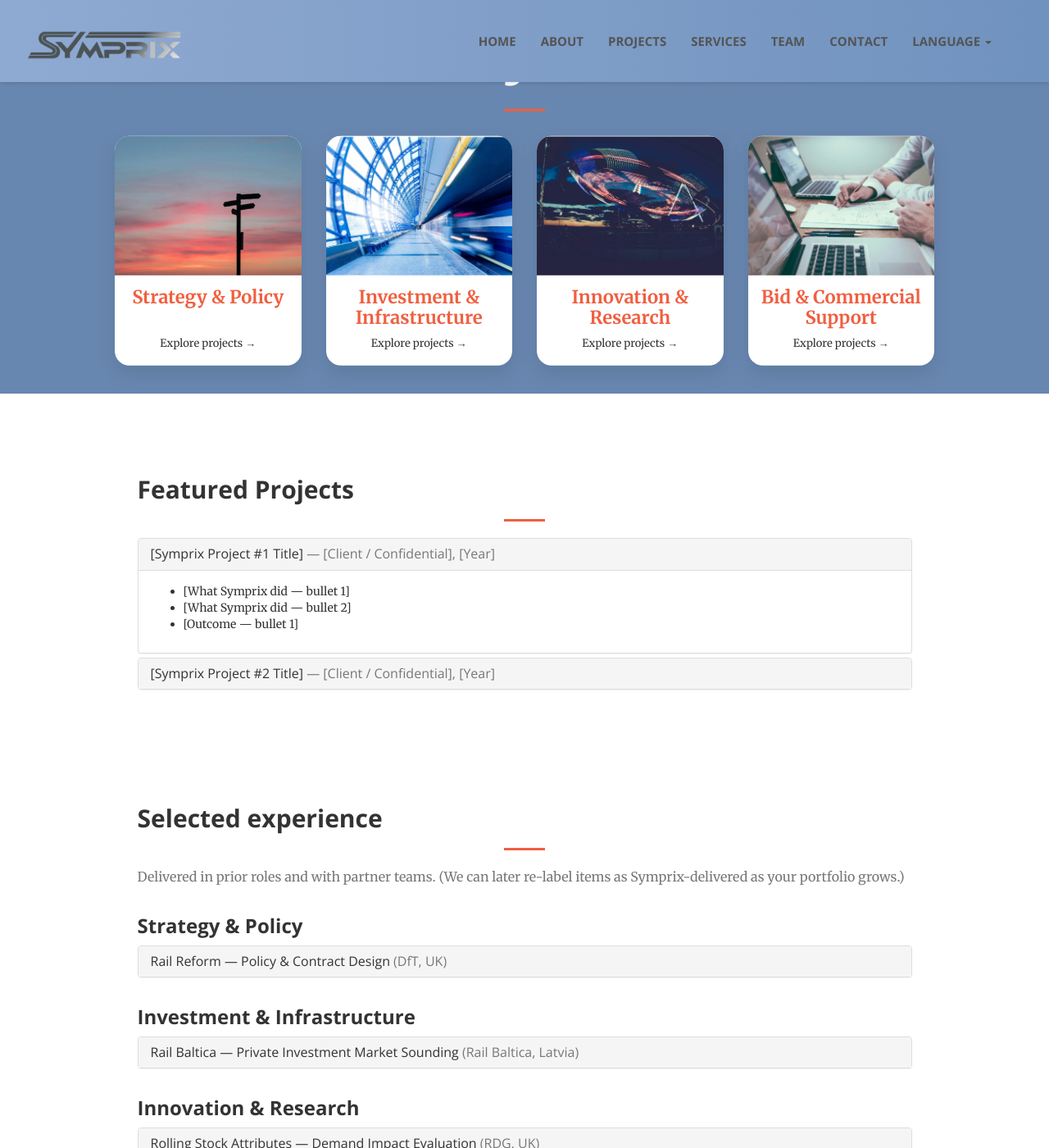
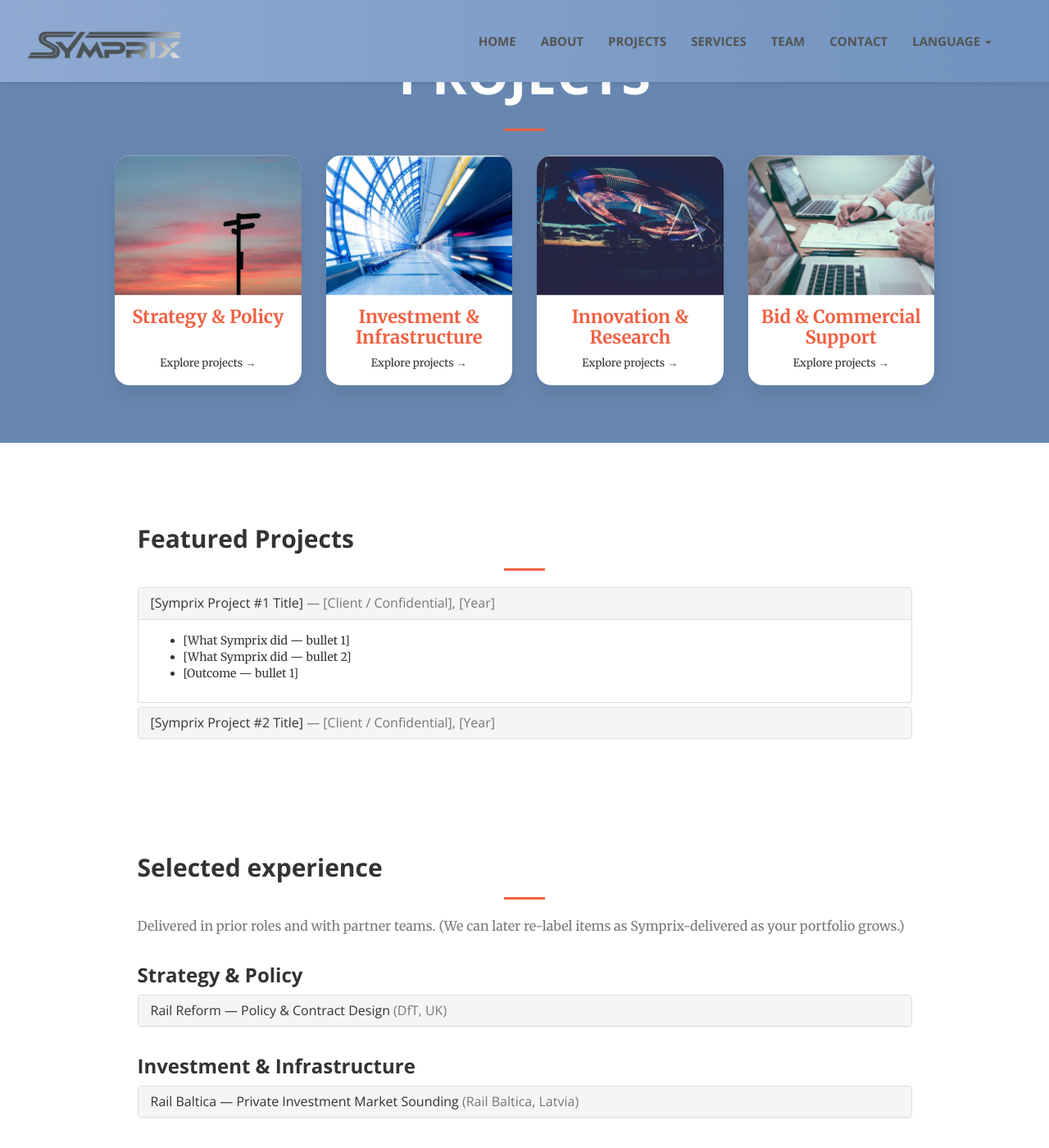
Before and after one commit to CD-Symprix/symprix, a Jekyll site: the page projects.html, which Jekyll copies as it is, in a window 1280 px wide and 1400 px high. Shown: the whole window at 82% size. Built offline with Jekyll 4.4.1, drawn with Linux system fonts in a browser that asks for light colours.

Commit message:
Increase bottom padding of projects hero section

```diff
--- a/projects.html
+++ b/projects.html
@@ -136,7 +136,7 @@
     header.masthead.projects-hero {
       min-height: 0 !important;           /* override template vh/min-height logic */
       padding-top: 140px !important;
-      padding-bottom: 240px !important;    /* start here */
+      padding-bottom: 300px !important;    /* start here */
     }
 
     /* Set base readable colour */
```
